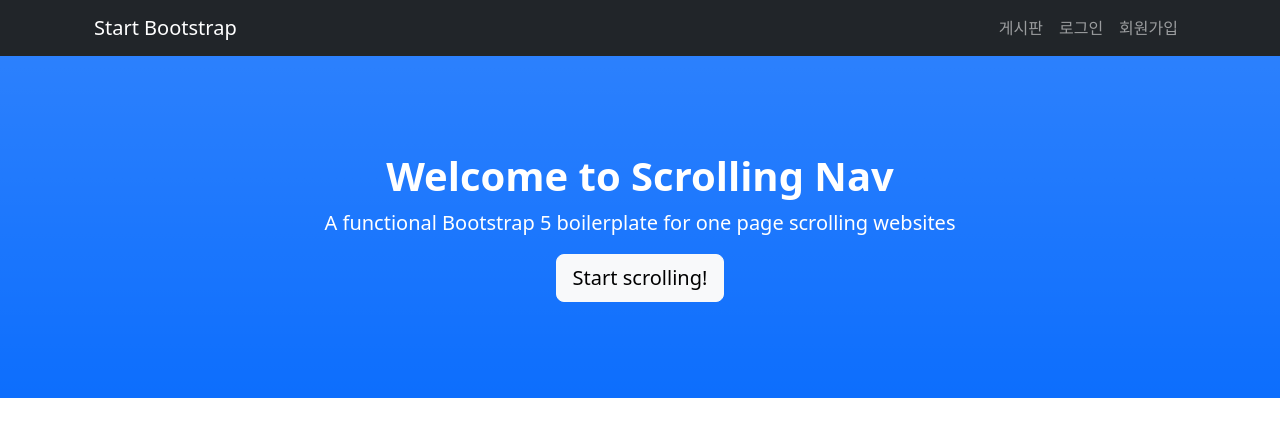
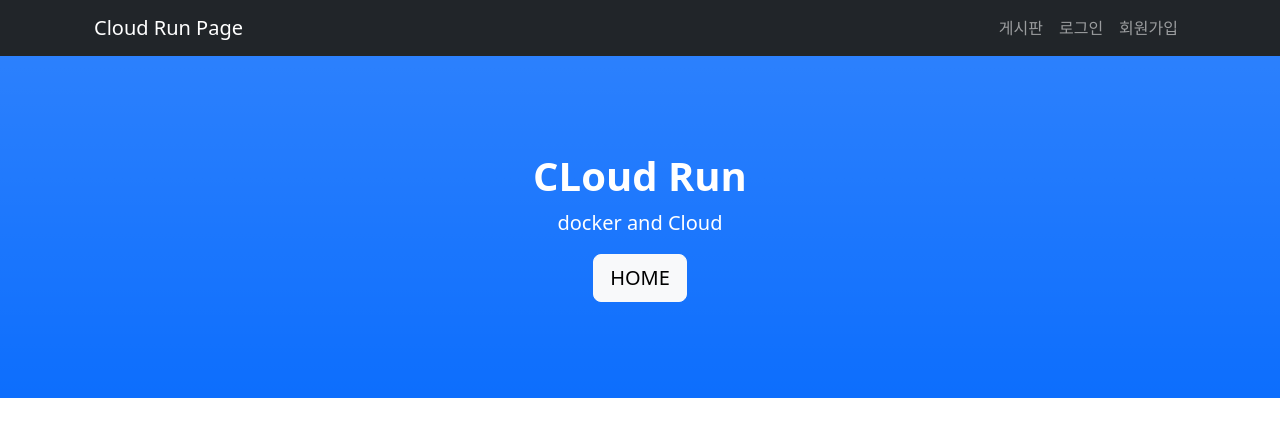
Before and after one commit to jongho3165/jangjongho, a Django app: page / in a window 1280 px wide. Shown: the top 437 px of the page. Run offline with Django 4.2, Linux system fonts and the light colour scheme; some libraries are stand-ins or nearby versions.

Commit message:
last commit

```diff
--- a/djconfig/templates/base.html
+++ b/djconfig/templates/base.html
@@ -13,7 +13,7 @@
 <div>
   <nav class="navbar navbar-expand-lg navbar-dark bg-dark fixed-top" id="mainNav">
     <div class="container px-4">
-        <a class="navbar-brand" href="#page-top">Start Bootstrap</a>
+        <a class="navbar-brand" href="/">Cloud Run Page</a>
         <button class="navbar-toggler" type="button" data-bs-toggle="collapse" data-bs-target="#navbarResponsive" aria-controls="navbarResponsive" aria-expanded="false" aria-label="Toggle navigation"><span class="navbar-toggler-icon"></span></button>
         <div class="collapse navbar-collapse" id="navbarResponsive">
             <ul class="navbar-nav ms-auto">
@@ -36,9 +36,9 @@
 
 <header class="bg-primary bg-gradient text-white">
   <div class="container px-6 text-center">
-      <h1 class="fw-bolder">Welcome to Scrolling Nav</h1>
-      <p class="lead">A functional Bootstrap 5 boilerplate for one page scrolling websites</p>
-      <a class="btn btn-lg btn-light" href="#about">Start scrolling!</a>
+      <h1 class="fw-bolder">CLoud Run</h1>
+      <p class="lead">docker and Cloud</p>
+      <a class="btn btn-lg btn-light" href="/">HOME</a>
   </div>
 </header>
     <section id="about">
```
Also changed, not shown: djconfig/db.sqlite3, 1 other file.
